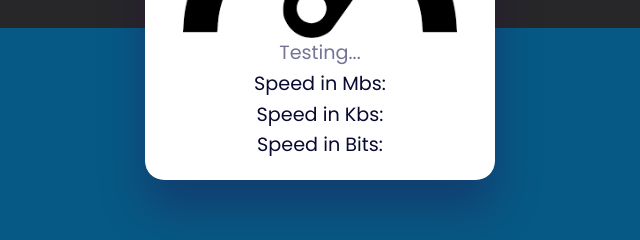
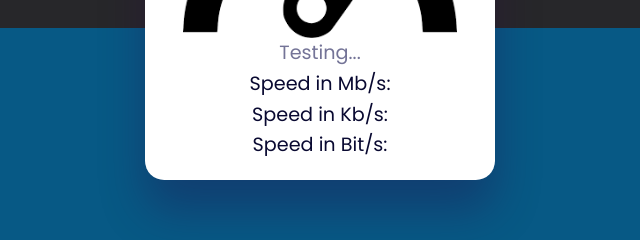
Before and after one commit to VasuBhatia16/Speed-Test-Application, a plain HTML site: page index.html in a window 1280 px wide. Shown: the part 372-612 px from the top of the page, 320-960 px from the left. Drawn offline with Linux system fonts and the light colour scheme; no server answers.

Commit message:
Updated index.html

```diff
--- a/index.html
+++ b/index.html
@@ -14,9 +14,9 @@
     <div class="container">
         <img src="speedometer.png">
         <p id="info"><span>...</span></p>
-        <p id="mbs"><span>Speed in Mbs:</span></p>
-        <p id="kbs"><span>Speed in Kbs:</span></p>
-        <p id="bits"><span>Speed in Bits:</span></p>
+        <p id="mbs"><span>Speed in Mb/s:</span></p>
+        <p id="kbs"><span>Speed in Kb/s:</span></p>
+        <p id="bits"><span>Speed in Bit/s:</span></p>
 
     </div>
 
```
